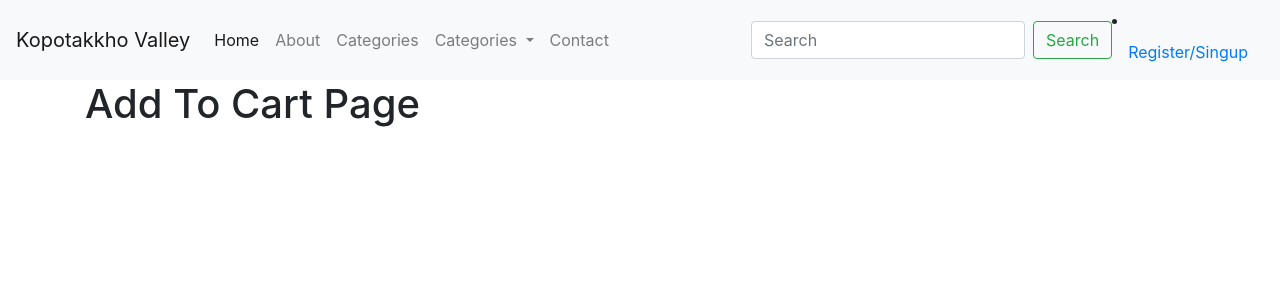
After one commit to Hadiuzzaman1983/django-ecommerce-website, a Django app: a page that uses templates/navbar.html in a window 1280 px wide. The commit adds this page. Shown: the top 300 px of the page. Run offline with Django 5.2, Linux system fonts and the light colour scheme; some libraries are stand-ins or nearby versions.

Commit message:
Updated commit

```diff
--- a/kvapp/urls.py
+++ b/kvapp/urls.py
@@ -1,6 +1,6 @@
 
 from django.urls import path
-from .views import HomeView,AboutView,ContactView, AllProductsView,ProductDetailsView
+from .views import *
 
 app_name= 'kvapp'
 
@@ -10,5 +10,6 @@ urlpatterns = [
     path('contact/', ContactView.as_view(), name='contact'),
     path('all-products/',AllProductsView.as_view(), name='all-products'),
     path('product/<slug:slug>/',ProductDetailsView.as_view(), name='productsdetails'),
+    path( 'add-to-cart-<int:pro_id>/',AddToCartView.as_view(), name='addtocart' ),
 
 ]
--- a/kvapp/views.py
+++ b/kvapp/views.py
@@ -34,6 +34,9 @@ class ProductDetailsView(TemplateView):
         context['product']= product
         return context
 
+class AddToCartView(TemplateView):
+    template_name = 'addtocart.html'
+
 
 class AboutView(TemplateView):
     template_name = 'about.html'
--- /dev/null
+++ b/templates/addtocart.html
@@ -0,0 +1,20 @@
+{% extends 'base.html' %}
+
+{% block title %} Add-to-cart page {% endblock title %}
+
+
+{% block content %}
+
+<div class="contianer">
+    <h1>Add To Cart Page</h1>
+</div>
+
+
+
+
+
+
+
+
+
+{% endblock content %}
--- a/templates/allproducts.html
+++ b/templates/allproducts.html
@@ -15,7 +15,7 @@
             <h3>{{ p.title }}</h3>
             <img src="{{ p.image.url }}" class="img-fluid" style="height:2500; object-fit:cover;"  alt="">
             <p>Price: <strike>Tk{{ p.market_price }}</strike>Tk{{p.salling_price}}</p>
-            <a class="btn btn-primary" href="#">Add To Cart</a>
+            <a href="{% url 'kvapp:addtocart' p.id %}" class="btn btn-primary" href="#">Add To Cart</a>
         </div>
         {% endfor %}
 
--- a/templates/home.html
+++ b/templates/home.html
@@ -13,7 +13,7 @@
             <a href="{% url 'kvapp:productsdetails' p.slug %}">
                 <img src="{{ p.image.url }}" class="img-fluid" style="height:2500; object-fit:cover;"  alt=""></a>
             <p>Price: <strike>Tk{{ p.market_price }}</strike>Tk{{p.salling_price}}</p>
-            <a class="btn btn-primary" href="#">Add To Cart</a>
+            <a href="{% url 'kvapp:addtocart' p.id %}" class="btn btn-primary" href="#">Add To Cart</a>
         </div>
         {% endfor %}
     </div>
--- a/templates/navbar.html
+++ b/templates/navbar.html
@@ -13,20 +13,23 @@
       <li class="nav-item">
         <a class="nav-link" href="{% url 'kvapp:about'%}">About</a>
       </li>
+       <li class="nav-item">
+        <a class="nav-link" href="{% url 'kvapp:all-products'%}">Categories</a>
+      </li>
       <li class="nav-item dropdown">
-        <a class="nav-link dropdown-toggle" href="#" id="navbarDropdown" role="button" data-toggle="dropdown" aria-haspopup="true" aria-expanded="false">
+        <a class="nav-link dropdown-toggle" href="{% url 'kvapp:all-products'%}" id="navbarDropdown" role="button" data-toggle="dropdown" aria-haspopup="true" aria-expanded="false">
           Categories
         </a>
 
          <div class="dropdown-menu" aria-labelledby="navbarDropdown">
-          {% for cat in allcategories %}
-          <a class="dropdown-item" href="{% url 'kvapp:all-products'%}">{{ cat.title }}</a>
-          {% endfor %}
+
+          <a class="dropdown-item" href="#"></a>
+
         </div>
 
       </li>
       <li class="nav-item">
-        <a class="nav-link" href="{% url 'kvapp:contact'%} slug=slug">Contact</a>
+        <a class="nav-link" href="{% url 'kvapp:contact'%}">Contact</a>
       </li>
     </ul>
     <form class="form-inline my-4 my-lg-0">
--- a/templates/productdetails.html
+++ b/templates/productdetails.html
@@ -12,10 +12,10 @@
         </div>
 
         <div class="col-md-6">
-            <h4>{{product.title}} (viewd: {{ product.view_count }} times)</h4>
+            <h4>{{product.title}} (viewed: {{ product.view_count }} times)</h4>
             <h5>Category: {{ product.category }}</h5>
             <h5>Price: <strike>Tk{{ product.market_price }}</strike> Tk{{product.salling_price }}</h5>
-            <a class="btn btn-info" href="">Add To Cart</a>
+            <a class="btn btn-info" href="{% url 'kvapp:addtocart' product.id %}">Add To Cart</a>
             <p>Warrinty: {{ product.warranty}}</p>
             <p>Return Policy: {{product.return_policy}}</p>
             <hr>
```
Also changed, not shown: db.sqlite3.
